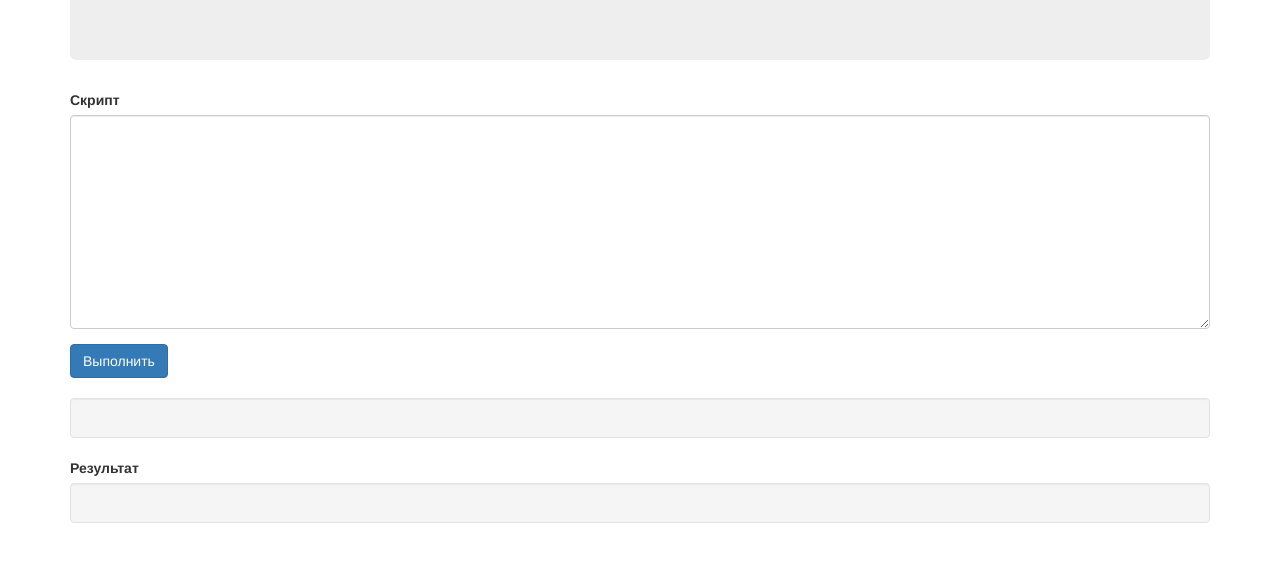
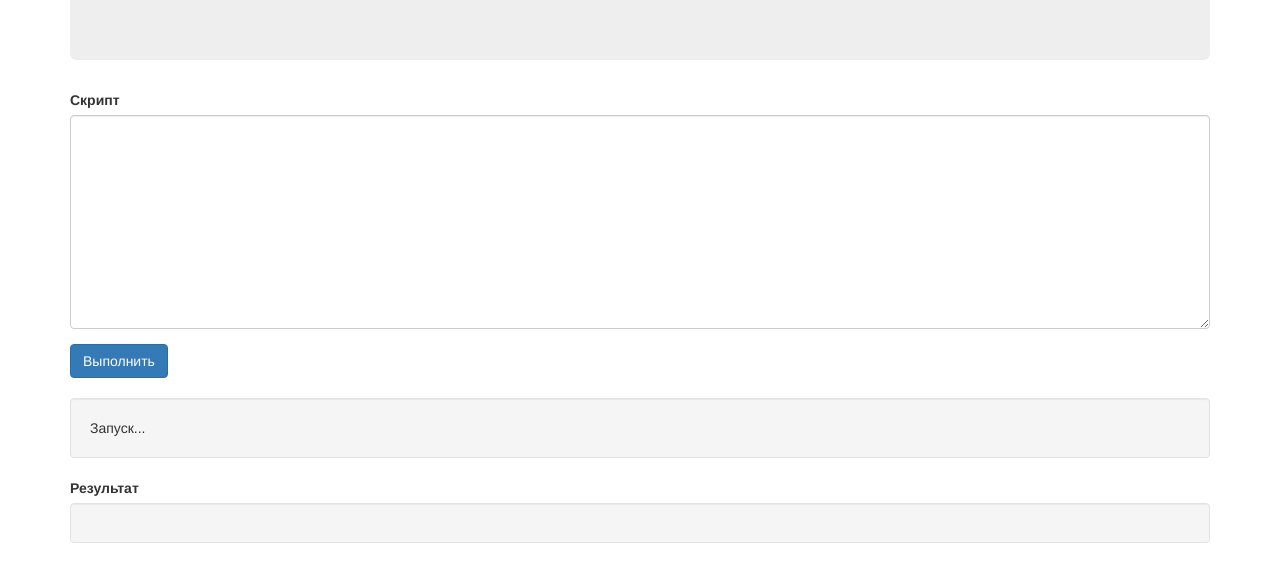
Before and after one commit to burmisov/pyrunner, a website: page ui.html in a window 1280 px wide. Both pictures are taken after a click on the link "Выполнить". Shown: the part 164-746 px from the top of the page. Drawn offline with nearby package versions, Linux system fonts and the light colour scheme; no server answers.

Commit message:
ui sugar

```diff
--- a/ui.html
+++ b/ui.html
@@ -27,6 +27,8 @@
 
 		<script>
 			$('#runbtn').click(function (evt) {
+				$('#results').html('');
+				$('#techdata').html('Запуск...');
 				var code = $('#code').val();
 				var task = {
 					script: code
```
